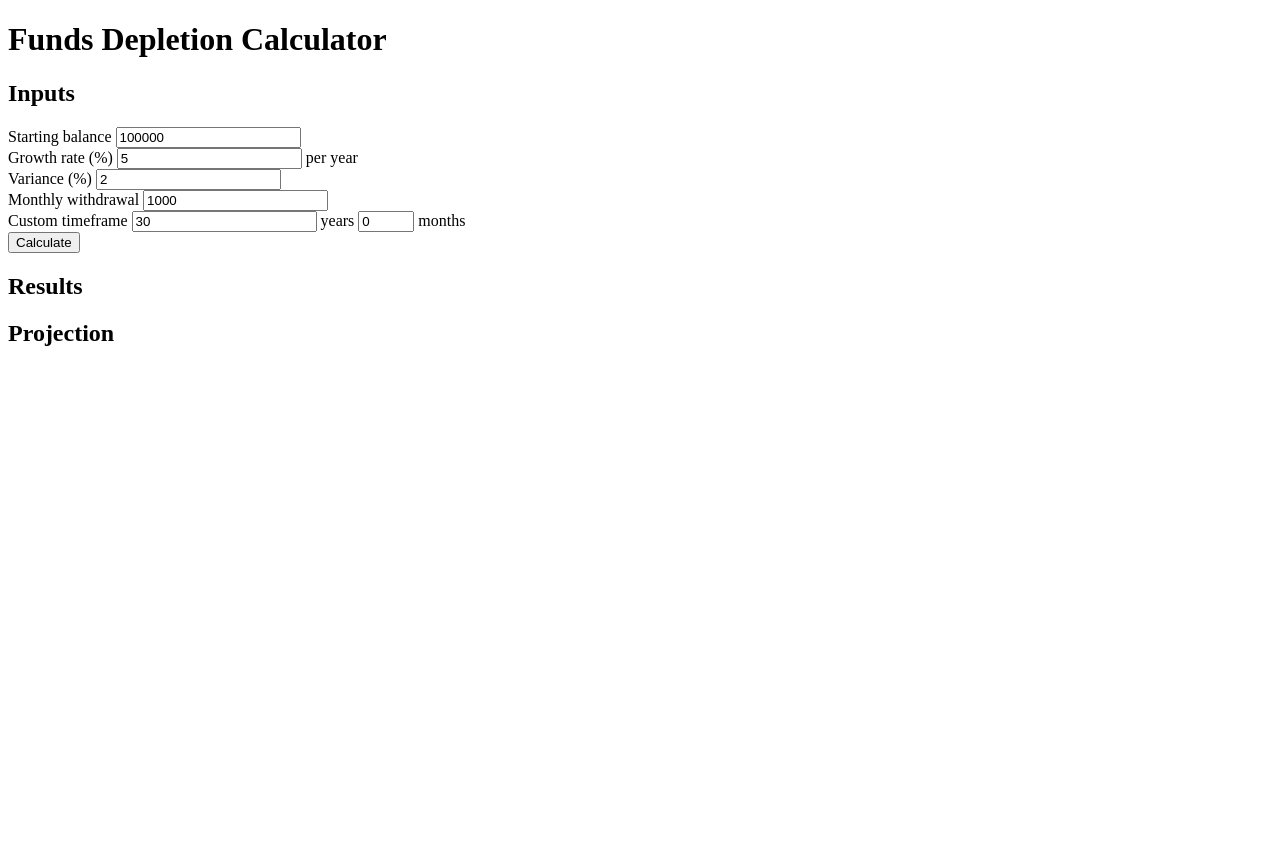
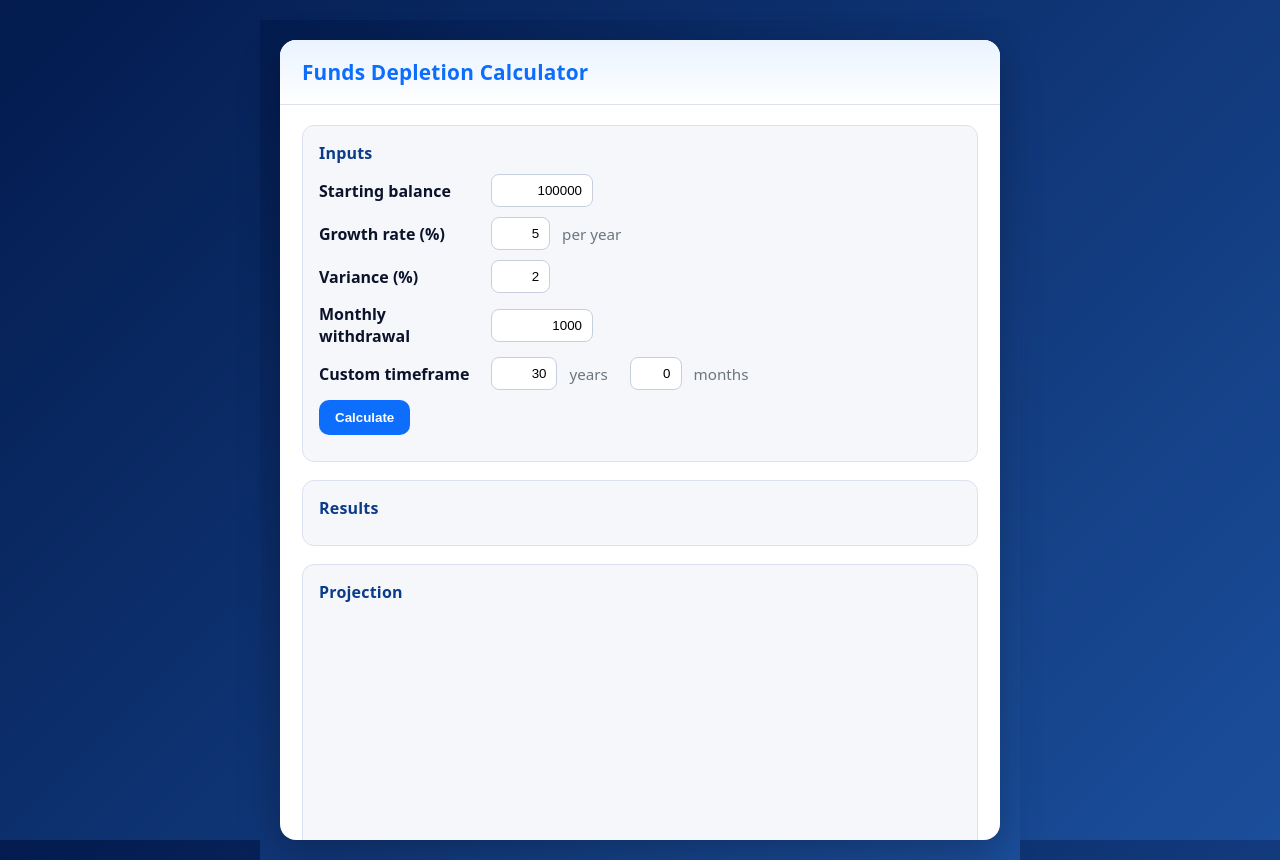
Before and after one commit to EcoByteBasher/MultiCalc, a plain HTML site: page calculators/fund.html in a window 1280 px wide. Before the commit the page ends 800 px from the top, so only its background shows below. Drawn offline with nearby package versions, Linux system fonts and the light colour scheme; files that its build step writes are made by us from their sources.

Commit message:
Further WIP

```diff
--- a/calculators/fund.html
+++ b/calculators/fund.html
@@ -4,6 +4,7 @@
   <meta charset="UTF-8" />
   <title>Funds Depletion Calculator</title>
   <meta name="viewport" content="width=device-width, initial-scale=1" />
+  <link rel="stylesheet" href="style.css" />
 </head>
 <body>
   <div class="card" role="application" aria-label="Funds Depletion Calculator">
@@ -21,13 +22,13 @@
 
         <div class="row">
           <label class="main" for="fund-growth">Growth rate (%)</label>
-          <input class="num-wide" type="number" id="fund-growth" step="0.1" value="5" />
+          <input class="num-narrow" type="number" id="fund-growth" step="0.1" value="5" />
           <span class="suffix">per year</span>
         </div>
 
         <div class="row">
           <label class="main" for="fund-variance">Variance (%)</label>
-          <input class="num-wide" type="number" id="fund-variance" step="0.1" value="2" />
+          <input class="num-narrow" type="number" id="fund-variance" step="0.1" value="2" />
         </div>
 
         <div class="row">
@@ -35,12 +36,11 @@
           <input class="num-wide" type="number" id="fund-withdrawal" min="0" step="1" value="1000" />
         </div>
 
-        <!-- Custom timeframe -->
-        <div class="row timeframe">
+        <div class="row">
           <label class="main">Custom timeframe</label>
-          <input class="num-3" type="number" id="fund-years" min="0" step="1" value="30" />
+          <input class="num-small" type="number" id="fund-years" min="0" step="1" value="30" />
           <span class="suffix">years</span>
-          <input class="num-2" type="number" id="fund-months" min="0" max="11" step="1" value="0" />
+          <input class="num-tiny" type="number" id="fund-months" min="0" max="11" step="1" value="0" />
           <span class="suffix">months</span>
         </div>
 
@@ -52,9 +52,7 @@
       <!-- Results -->
       <div class="section">
         <h2>Results</h2>
-        <div class="results" id="fund-results">
-          <!-- results inserted here -->
-        </div>
+        <div class="results" id="fund-results"></div>
       </div>
 
       <!-- Chart -->
@@ -65,5 +63,7 @@
 
     </div>
   </div>
+  <script src="https://cdn.jsdelivr.net/npm/chart.js"></script>
+  <script src="fund.js"></script>
 </body>
 </html>
--- a/calculators/fund.js
+++ b/calculators/fund.js
@@ -12,8 +12,13 @@ function calculateFund() {
   const variance = parseFloat(document.getElementById("fund-variance").value) / 100;
   const withdrawal = parseFloat(document.getElementById("fund-withdrawal").value);
 
-  const years = parseInt(document.getElementById("fund-years").value) || 0;
-  const months = parseInt(document.getElementById("fund-months").value) || 0;
+  let years = parseInt(document.getElementById("fund-years").value) || 0;
+  let months = parseInt(document.getElementById("fund-months").value) || 0;
+
+  // clamp months safely
+  if (months < 0) months = 0;
+  if (months > 11) months = 11;
+
   const totalMonths = years * 12 + months;
 
   const scenarios = [
@@ -28,7 +33,7 @@ function calculateFund() {
   scenarios.forEach(s => {
     let bal = balance;
     const data = [];
-    const monthlyRate = Math.pow(1 + s.rate, 1/12) - 1;
+    const monthlyRate = Math.pow(1 + s.rate, 1 / 12) - 1;
     let depletedAt = null;
 
     for (let m = 1; m <= totalMonths; m++) {
--- a/style.css
+++ b/style.css
@@ -219,9 +219,20 @@ fieldset { border: 0; padding: 0; margin: 0; }
 }
 
 /* Narrow number inputs for % fields */
-.num-narrow {
-  width: 5ch;
-  text-align: right;
+/* Existing input sizes already present */
+.num-narrow { width: 5ch; text-align: right; } /* percentages */
+.num-wide   { width: 80px; text-align: right; }
+.num-small { width: 6ch; text-align: right; } /* years */
+.num-tiny  { width: 4ch; text-align: right; } /* months */
+
+/* Remove number spinners */
+input[type=number]::-webkit-inner-spin-button,
+input[type=number]::-webkit-outer-spin-button {
+  -webkit-appearance: none;
+  margin: 0;
+}
+input[type=number] {
+  -moz-appearance: textfield;
 }
 
 /* Adjust results to align left instead of grid */
```
